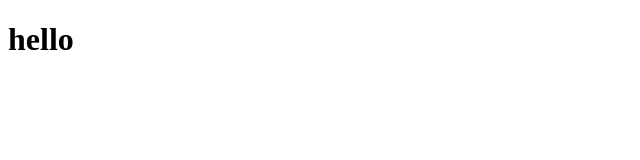
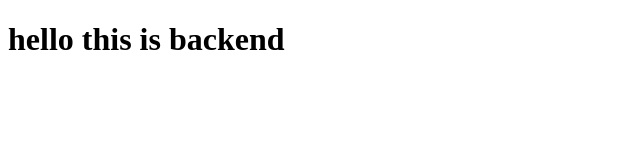
Before and after one commit to rahul-fd15/Gitseven, a plain HTML site: page index.html in a window 1280 px wide. Shown: the whole page, without its empty margins (0-640 px from the left). Drawn offline with Linux system fonts and the light colour scheme.

Commit message:
new backend added

```diff
--- a/index.html
+++ b/index.html
@@ -6,6 +6,6 @@
     <title>Document</title>
 </head>
 <body>
-    <h1>hello</h1>
+    <h1>hello this is backend</h1>
 </body>
 </html>
```
